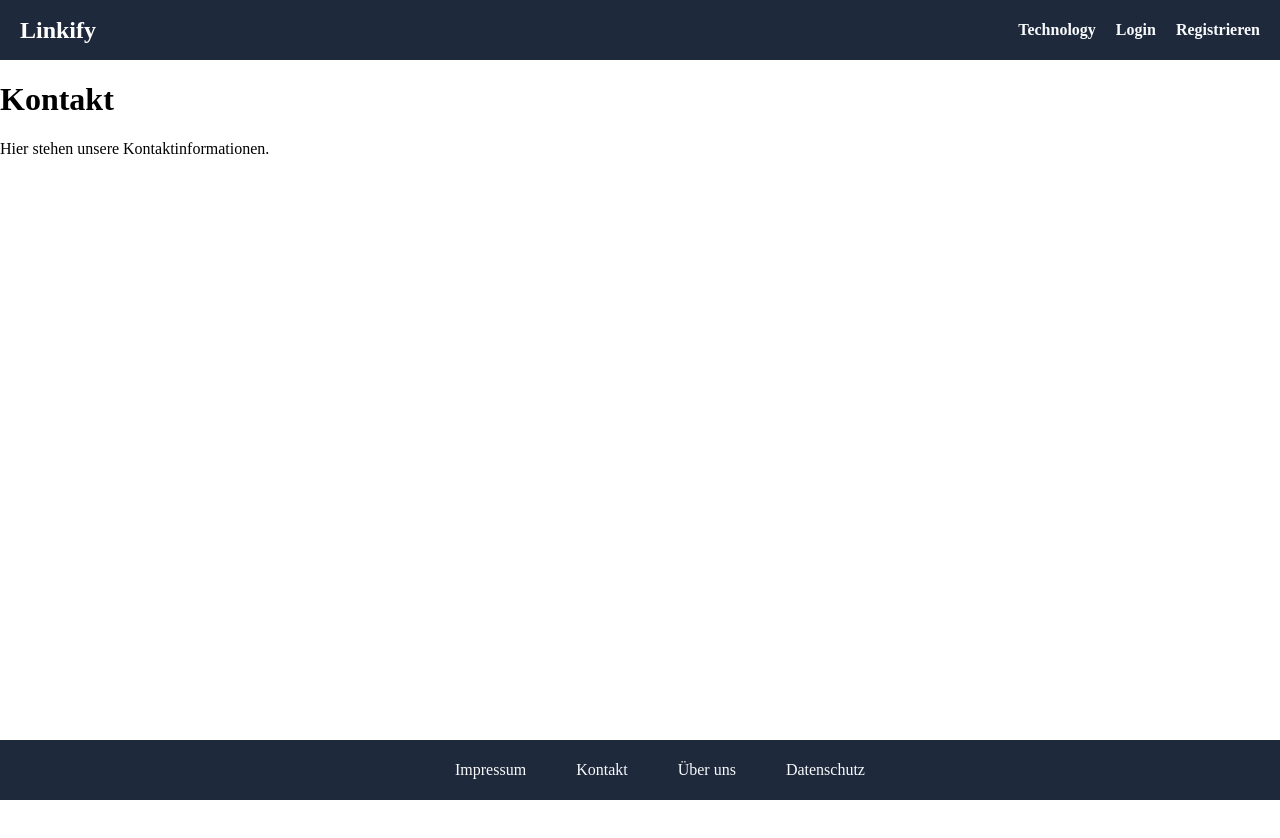
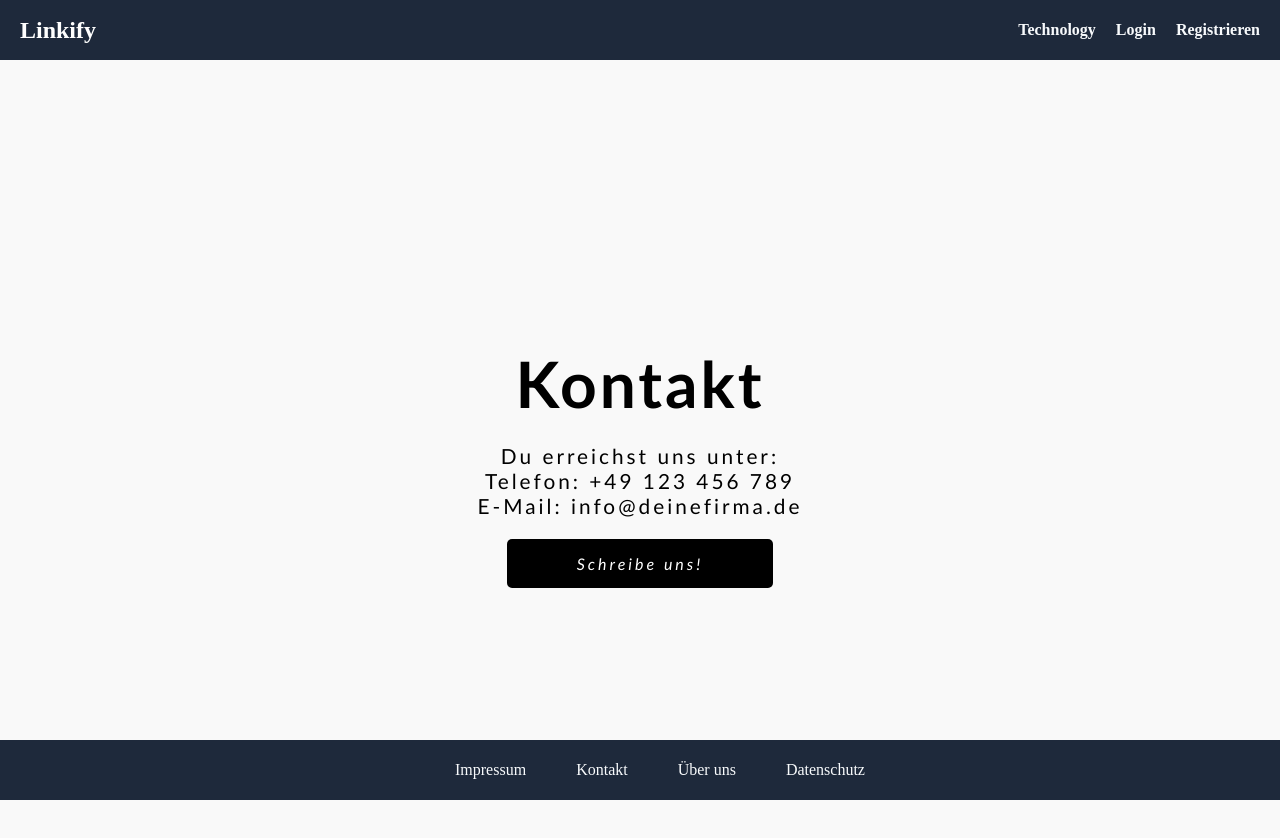
Before and after one commit to RalfHof/nextjs-boilerplate, a Next.js app: page /kontakt in a window 1280 px wide. Shown: the top 838 px of the page. Before the commit the page ends 800 px from the top, so only its background shows below. Built offline with nearby package versions, Linux system fonts and the light colour scheme.

Commit message:
New Feautes Akin

```diff
--- a/src/app/info/page.tsx
+++ b/src/app/info/page.tsx
@@ -1,4 +1,3 @@
-// pages/info.js
 import React from 'react';
 
 export default function InfoPage() {
--- a/src/app/kontakt/page.tsx
+++ b/src/app/kontakt/page.tsx
@@ -2,8 +2,19 @@
 export default function KontaktPage() {
   return (
     <>
-      <h1>Kontakt</h1>
-      <p>Hier stehen unsere Kontaktinformationen.</p>
+      <div style={{ backgroundColor: "#f9f9f9", height: "93vmax" }}>
+        <section className="contact">
+          <h2>Kontakt</h2>
+          <p>
+            Du erreichst uns unter:
+            <br />
+            Telefon: +49 123 456 789
+            <br />
+            E-Mail: info@deinefirma.de
+          </p>
+          <a href="mailto:info@deinefirma.de" className="email-link">Schreibe uns!</a>
+        </section>
+      </div>
     </>
   );
 }
--- a/src/app/uber-uns/page.tsx
+++ b/src/app/uber-uns/page.tsx
@@ -100,7 +100,8 @@ export default function AboutUs() {
                 height={150}
                 style={{
                   ...styles.teamImage,
-                  objectPosition: member.objectPosition || "center", // Standard: mittig
+                  objectPosition: member.objectPosition || "center",
+                  marginTop: "50px"
                 }}
               />
               <p style={styles.teamName}>{member.name}</p>
--- a/src/globals.css
+++ b/src/globals.css
@@ -118,7 +118,6 @@ html,
   margin-bottom: 15px;
   color: #2c3e50;
   text-align: center;
-
 }
 
 .content {
@@ -181,7 +180,6 @@ a:hover {
 .privacy-link a:hover {
   color: #1abc9c;
 }
-
 
 /* ----------------------------------------------------- */
 
@@ -298,9 +296,7 @@ a:hover {
   margin: 0 auto;
   padding: 40px;
   font-family: 'Inter', sans-serif;
-  /* Moderne Schriftart für bessere Lesbarkeit */
   color: #333;
-  /* Standardtextfarbe für bessere Lesbarkeit */
   line-height: 1.6;
 }
 
@@ -312,17 +308,13 @@ a:hover {
   padding: 40px;
   margin-bottom: 30px;
   border-radius: 12px;
-  /* Abgerundete Ecken für modernes Design */
   box-shadow: 0 8px 24px rgba(0, 0, 0, 0.1);
-  /* Stärkerer Schatten für Tiefenwirkung */
   transition: all 0.3s ease-in-out;
-  /* Sanfter Übergangseffekt */
 }
 
 .info-introduction h1 {
   font-size: 36px;
   color: #005f8c;
-  /* Dunkleres Blau für starke visuelle Hierarchie */
   margin-bottom: 16px;
   font-weight: 700;
   line-height: 1.3;
@@ -364,7 +356,6 @@ a:hover {
 .info-features li::before {
   content: "✔";
   color: #4CAF50;
-  /* Grüner Haken für positive Markierung */
   margin-right: 12px;
   font-size: 24px;
 }
@@ -381,21 +372,14 @@ a:hover {
 .info-features,
 .info-conclusion {
   border-radius: 12px;
-  /* Einheitliches modernes Design */
   box-shadow: 0 4px 20px rgba(0, 0, 0, 0.1);
-  /* Weicher Schatten */
-  transition: all 0.3s ease;
-  /* Sanfter Übergangseffekt */
 }
 
 .info-introduction:hover,
 .info-benefits:hover,
 .info-features:hover,
 .info-conclusion:hover {
-  transform: translateY(-5px);
-  /* Hover-Effekt für interaktive Elemente */
   box-shadow: 0 12px 24px rgba(0, 0, 0, 0.15);
-  /* Erhöhter Schatten bei Hover */
 }
 
 /* Responsivität */
@@ -406,7 +390,6 @@ a:hover {
 
   .info-introduction h1 {
     font-size: 28px;
-    /* Kleinere Schriftgröße für die Header */
   }
 
   .info-introduction p,
@@ -414,7 +397,6 @@ a:hover {
   .info-features li,
   .info-conclusion p {
     font-size: 16px;
-    /* Kleinere Schriftgröße für besseren Lesekomfort auf mobilen Geräten */
   }
 
   .info-introduction,
@@ -427,6 +409,45 @@ a:hover {
   .info-benefits li,
   .info-features li {
     font-size: 16px;
-    /* Kleinere Schrift für Aufzählungspunkte */
   }
 }
+
+/* ---------------------------------------- */
+
+.contact {
+  display: flex;
+  align-items: center;
+  justify-content: center;
+  flex-direction: column;
+  background-color: #f9f9f9;
+  width: 100%;
+  height: 813px;
+  margin: 0;
+  padding: 0;
+  letter-spacing: 3px;
+  font-family: 'Trebuchet MS', 'Lucida Sans Unicode', 'Lucida Grande', 'Lucida Sans', Arial, sans-serif;
+}
+
+.contact h2 {
+  font-size: 4rem;
+  padding: 0;
+  margin: 0;
+}
+
+.contact p {
+  font-size: 1.3rem;
+  text-align: center;
+}
+
+.contact a.email-link {
+  display: inline-block;
+  padding: 15px 70px;
+  background-color: #000;
+  color: #fff;
+  text-decoration: none;
+  border-radius: 5px;
+}
+
+.contact a.email-link:hover {
+  background-color: #444;
+}
```
